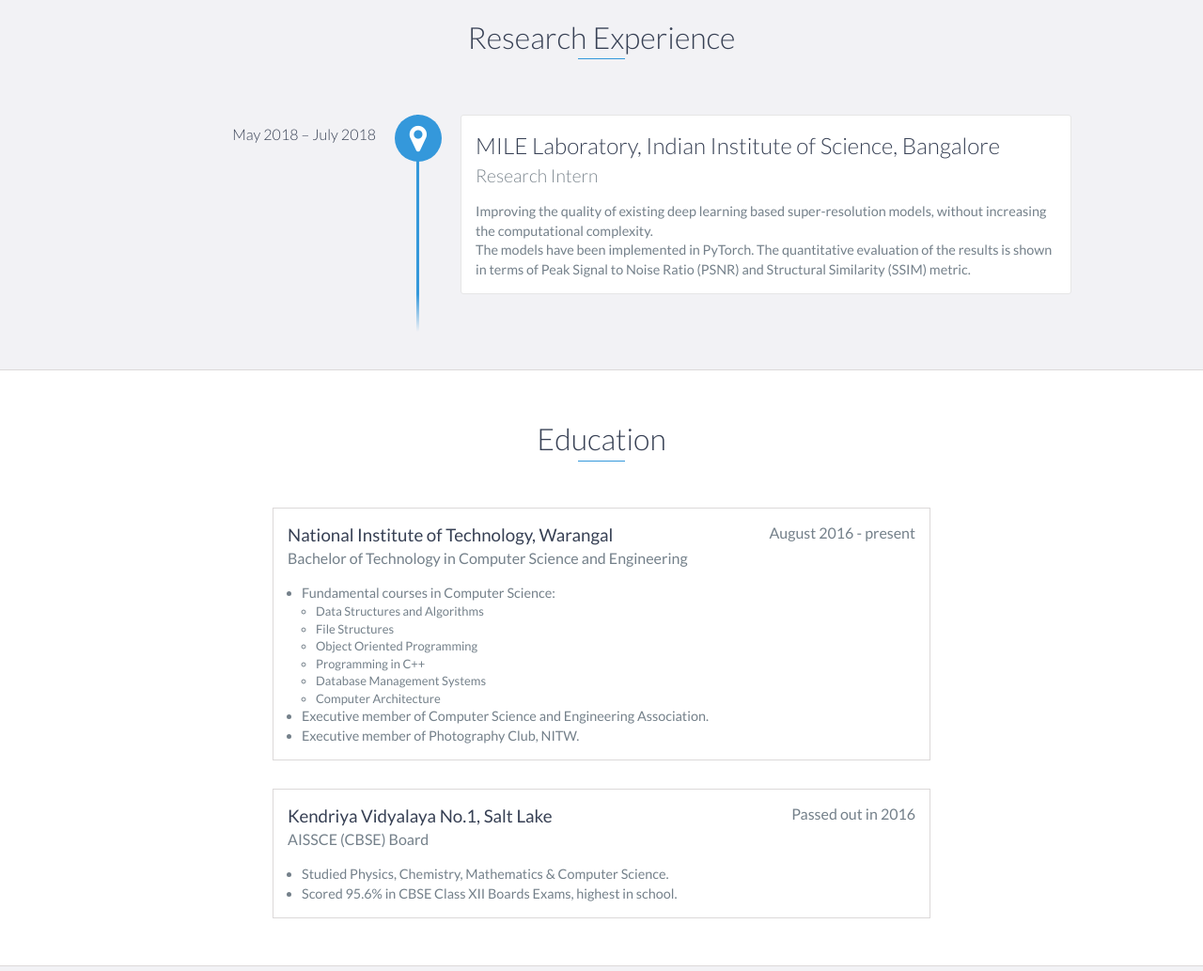
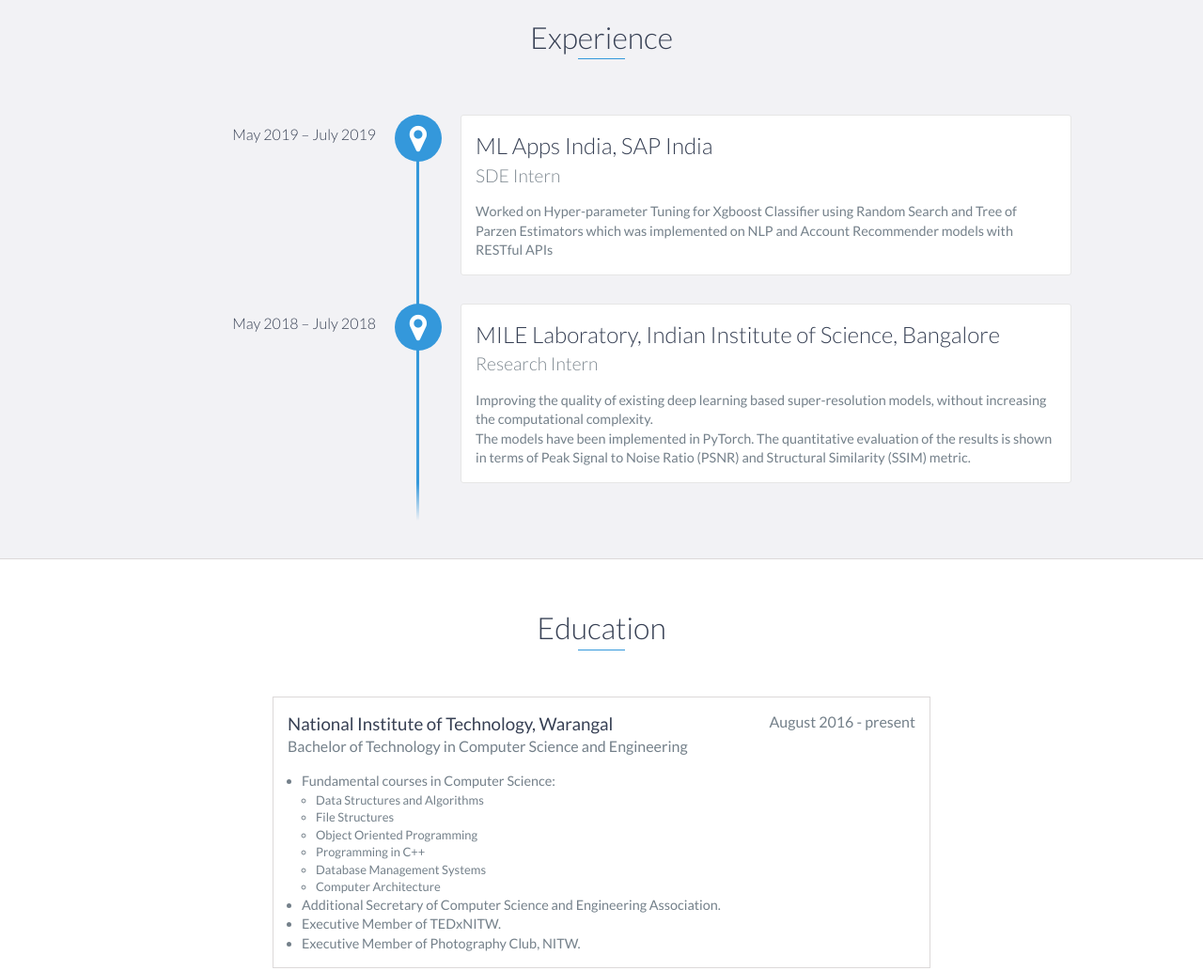
Before and after one commit to Nabagata/nabagata.github.io, a website: page index.html in a window 1280 px wide. Shown: the part 1060-2093 px from the top of the page at 94% size. Drawn offline with nearby package versions, Linux system fonts and the light colour scheme.

Commit message:
add experience

```diff
--- a/index.html
+++ b/index.html
@@ -31,7 +31,7 @@
                 <a href="#about">About</a>
             </li>
             <li>
-                <a href="#experience">Research</a>
+                <a href="#experience">Experience</a>
             </li>
             <li>
                 <a href="#education">Education</a>
@@ -88,8 +88,17 @@
     <!-- End #about -->
 
     <div id="experience" class="background-alt">
-        <h2 class="heading">Research Experience</h2>
+        <h2 class="heading">Experience</h2>
         <div id="experience-timeline">
+        	<div data-date="May 2019 – July 2019">
+                <h3>ML Apps India, SAP India</h3>
+                <h4>SDE Intern</h4>
+                <p>
+                    Worked on Hyper-parameter Tuning for Xgboost Classifier using Random
+Search and Tree of Parzen Estimators which was implemented on NLP and
+Account Recommender models with RESTful APIs
+                </p>
+            </div>
             <div data-date="May 2018 – July 2018">
                 <h3>MILE Laboratory, Indian Institute of Science, Bangalore</h3>
                 <h4>Research Intern</h4>
@@ -133,10 +142,13 @@
                      </ul>
                 </li>
                 <li>
-                    Executive member of Computer Science and Engineering Association.
+                    Additional Secretary of Computer Science and Engineering Association.
                 </li>
                 <li>
-                    Executive member of Photography Club, NITW.
+                    Executive Member of TEDxNITW.
+                </li>
+                <li>
+                    Executive Member of Photography Club, NITW.
                 </li>
             </ul>
         </div>
```
